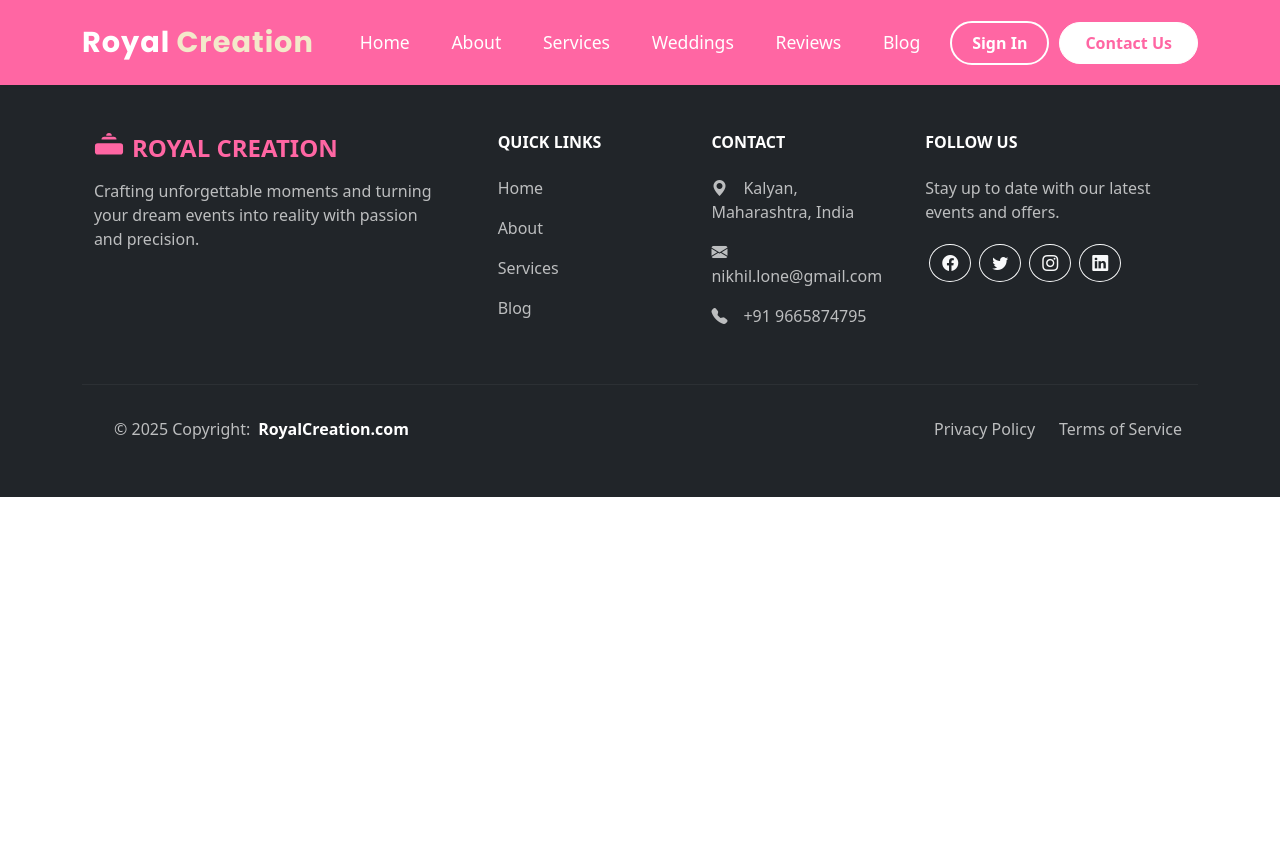
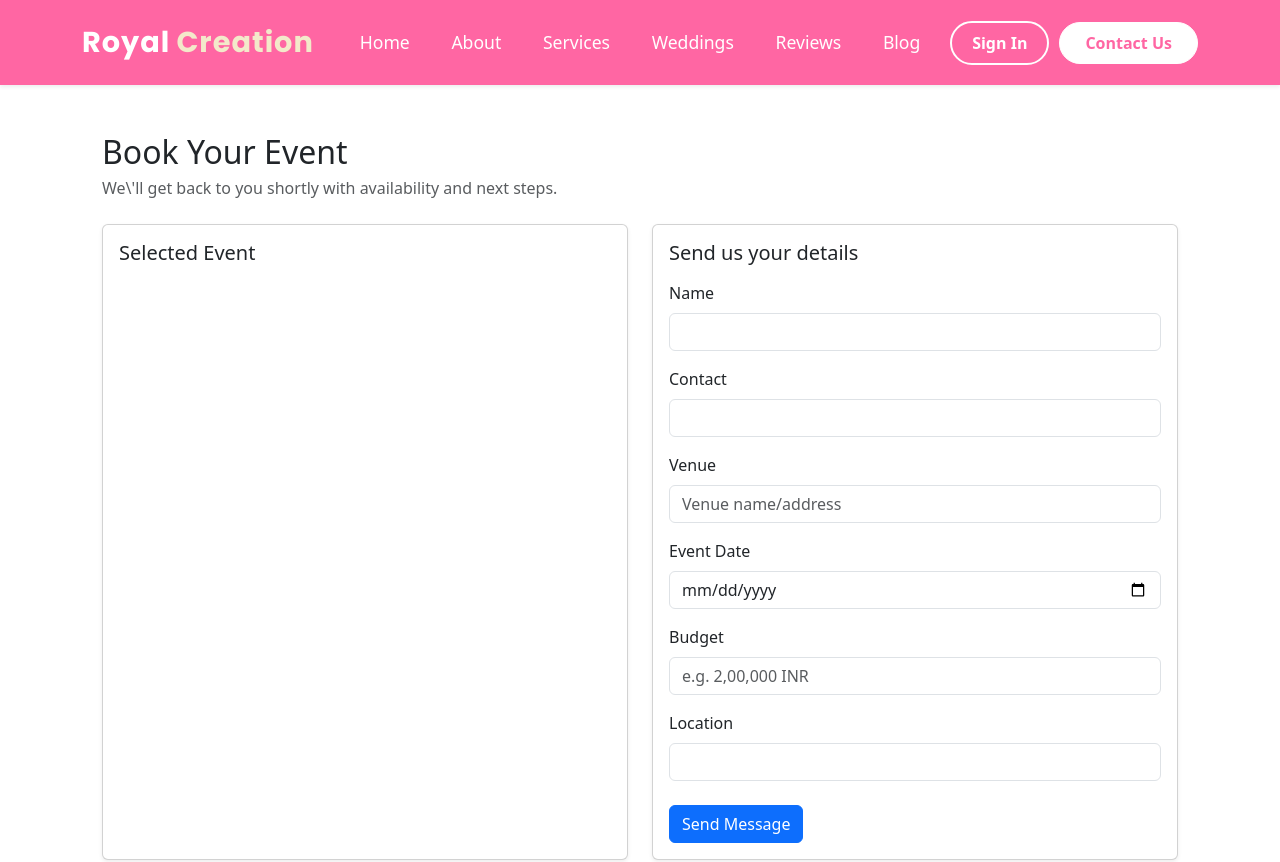
Before and after one commit to VardhanGootla/Royal-Creation, a React (Create React App) app in the folder frontend/: page /booking in a window 1280 px wide. Shown: the top 862 px of the page. Before the commit the page ends 800 px from the top, so only its background shows below. Built offline with nearby package versions, Linux system fonts and the light colour scheme.

Commit message:
book now page added

```diff
--- a/frontend/src/App.js
+++ b/frontend/src/App.js
@@ -42,6 +42,7 @@ import Conferences from './landing_page/corporateEvents/Conferences';
 import ProductLaunches from './landing_page/corporateEvents/ProductLaunches';
 import TeamBuilding from './landing_page/corporateEvents/TeamBuilding';
 import Navbar from './landing_page/Navbar';
+import BookingPage from './landing_page/BookingPage';
 import Footer from './landing_page/Footer';
 import { subcategoryData } from './landing_page/subcategories/subcategoryData';
 import SubCategoryPage from './landing_page/subcategories/SubCategoryPage';
@@ -68,6 +69,7 @@ function App() {
       <Route path="/blog/event-budgeting" element={<EventBudgeting />} />
       <Route path="/blog/decor-trends" element={<DecorTrends />} />
       <Route path="/book-event" element={<ContactUs />} />
+      <Route path="/booking" element={<BookingPage />} />
       <Route path="/details" element={<div>Details Page Placeholder</div>} />
       <Route path="/admin/dashboard/*" element={<AdminDashboard />} />
       <Route path="/weddings" element={<WeddingCategoriesPage />} />
--- /dev/null
+++ b/frontend/src/landing_page/BookingPage.js
@@ -0,0 +1,116 @@
+import React from 'react';
+import { useLocation } from 'react-router-dom';
+
+function BookingPage() {
+  const location = useLocation();
+  const eventData = location.state?.event || {};
+
+  const {
+    title = 'Selected Event',
+    location: eventLocation,
+    image,
+    description,
+    includes,
+    pricing,
+    expenses,
+    startingPrice,
+  } = eventData;
+
+  const derivedStartingPrice = startingPrice || pricing?.total || expenses?.total || '';
+
+  const handleSubmit = (e) => {
+    e.preventDefault();
+    const formData = new FormData(e.currentTarget);
+    const payload = {
+      name: formData.get('name') || '',
+      contact: formData.get('contact') || '',
+      venue: formData.get('venue') || '',
+      eventDate: formData.get('eventDate') || '',
+      budget: formData.get('budget') || '',
+      location: formData.get('location') || '',
+      event: {
+        title,
+        startingPrice: derivedStartingPrice,
+      },
+    };
+    // Replace with API call if available
+    // eslint-disable-next-line no-alert
+    alert('Thank you! We\'ve received your booking inquiry.');
+    // For debugging
+    // eslint-disable-next-line no-console
+    console.log('Booking payload:', payload);
+    e.currentTarget.reset();
+  };
+
+  return (
+    <div className="container py-5" style={{ maxWidth: '1100px' }}>
+      <div className="row g-4">
+        <div className="col-12">
+          <h1 className="h2 mb-1">Book Your Event</h1>
+          <p className="text-muted mb-0">We\'ll get back to you shortly with availability and next steps.</p>
+        </div>
+
+        <div className="col-lg-6">
+          <div className="card h-100 shadow-sm">
+            {image ? (
+              <img src={process.env.PUBLIC_URL + image} alt={title} className="card-img-top" style={{ objectFit: 'cover', height: '260px' }} />
+            ) : null}
+            <div className="card-body">
+              <h5 className="card-title mb-2">{title}</h5>
+              {eventLocation ? <p className="mb-1"><strong>Location:</strong> {eventLocation}</p> : null}
+              {derivedStartingPrice ? <p className="mb-2"><strong>Starting Price:</strong> {derivedStartingPrice}</p> : null}
+              {description ? <p className="text-muted mb-3">{description}</p> : null}
+              {Array.isArray(includes) && includes.length > 0 ? (
+                <>
+                  <h6 className="mb-2">Includes</h6>
+                  <ul className="mb-0">
+                    {includes.map((inc, i) => (
+                      <li key={i}>{inc}</li>
+                    ))}
+                  </ul>
+                </>
+              ) : null}
+            </div>
+          </div>
+        </div>
+
+        <div className="col-lg-6">
+          <div className="card h-100 shadow-sm">
+            <div className="card-body">
+              <h5 className="card-title mb-3">Send us your details</h5>
+              <form onSubmit={handleSubmit}>
+                <div className="mb-3">
+                  <label className="form-label" htmlFor="name">Name</label>
+                  <input id="name" name="name" type="text" className="form-control" required />
+                </div>
+                <div className="mb-3">
+                  <label className="form-label" htmlFor="contact">Contact</label>
+                  <input id="contact" name="contact" type="tel" className="form-control" required />
+                </div>
+                <div className="mb-3">
+                  <label className="form-label" htmlFor="venue">Venue</label>
+                  <input id="venue" name="venue" type="text" className="form-control" placeholder="Venue name/address" />
+                </div>
+                <div className="mb-3">
+                  <label className="form-label" htmlFor="eventDate">Event Date</label>
+                  <input id="eventDate" name="eventDate" type="date" className="form-control" required />
+                </div>
+                <div className="mb-3">
+                  <label className="form-label" htmlFor="budget">Budget</label>
+                  <input id="budget" name="budget" type="text" className="form-control" placeholder="e.g. 2,00,000 INR" />
+                </div>
+                <div className="mb-4">
+                  <label className="form-label" htmlFor="location">Location</label>
+                  <input id="location" name="location" type="text" className="form-control" defaultValue={eventLocation || ''} />
+                </div>
+                <button type="submit" className="btn btn-primary">Send Message</button>
+              </form>
+            </div>
+          </div>
+        </div>
+      </div>
+    </div>
+  );
+}
+
+export default BookingPage;
--- a/frontend/src/landing_page/birthdayParties/BirthdayCategoryPage.js
+++ b/frontend/src/landing_page/birthdayParties/BirthdayCategoryPage.js
@@ -1,10 +1,12 @@
 import React, { useState } from 'react';
+import { useNavigate } from 'react-router-dom';
 import { Container, Row, Col, Card, Button, Modal } from 'react-bootstrap';
 import { motion } from 'framer-motion';
 
 const BirthdayCategoryPage = ({ category }) => {
   const [showModal, setShowModal] = useState(false);
   const [selectedParty, setSelectedParty] = useState(null);
+  const navigate = useNavigate();
 
   const handleShowModal = (party) => {
     setSelectedParty(party);
@@ -160,7 +162,13 @@ const BirthdayCategoryPage = ({ category }) => {
                       <Button variant="link" className="btn-details me-2" onClick={() => handleShowModal(party)}>
                         View Details
                       </Button>
-                      <Button variant="link" className="btn-book">Book Now</Button>
+                      <Button
+                        variant="link"
+                        className="btn-book"
+                        onClick={() => navigate('/booking', { state: { event: party } })}
+                      >
+                        Book Now
+                      </Button>
                     </div>
                   </Card.Body>
                 </Card>
@@ -228,7 +236,11 @@ const BirthdayCategoryPage = ({ category }) => {
             <Button variant="secondary" onClick={handleCloseModal}>
               Close
             </Button>
-            <Button variant="primary" className="btn-details">
+            <Button
+              variant="primary"
+              className="btn-details"
+              onClick={() => navigate('/booking', { state: { event: selectedParty } })}
+            >
               Book This Package
             </Button>
           </Modal.Footer>
--- a/frontend/src/landing_page/corporateEvents/CorporateEventCategoryPage.js
+++ b/frontend/src/landing_page/corporateEvents/CorporateEventCategoryPage.js
@@ -1,10 +1,12 @@
 import React, { useState } from 'react';
+import { useNavigate } from 'react-router-dom';
 import { Container, Row, Col, Card, Button, Modal } from 'react-bootstrap';
 import { motion } from 'framer-motion';
 
 const CorporateEventCategoryPage = ({ category }) => {
   const [showModal, setShowModal] = useState(false);
   const [selectedEvent, setSelectedEvent] = useState(null);
+  const navigate = useNavigate();
 
   const handleShowModal = (event) => {
     setSelectedEvent(event);
@@ -160,7 +162,13 @@ const CorporateEventCategoryPage = ({ category }) => {
                       <Button variant="link" className="btn-details me-2" onClick={() => handleShowModal(event)}>
                         View Details
                       </Button>
-                      <Button variant="link" className="btn-book">Book Now</Button>
+                      <Button
+                        variant="link"
+                        className="btn-book"
+                        onClick={() => navigate('/booking', { state: { event: event } })}
+                      >
+                        Book Now
+                      </Button>
                     </div>
                   </Card.Body>
                 </Card>
@@ -228,7 +236,11 @@ const CorporateEventCategoryPage = ({ category }) => {
             <Button variant="secondary" onClick={handleCloseModal}>
               Close
             </Button>
-            <Button variant="primary" className="btn-details">
+            <Button
+              variant="primary"
+              className="btn-details"
+              onClick={() => navigate('/booking', { state: { event: selectedEvent } })}
+            >
               Book This Package
             </Button>
           </Modal.Footer>
--- a/frontend/src/landing_page/subcategories/SubCategoryPage.js
+++ b/frontend/src/landing_page/subcategories/SubCategoryPage.js
@@ -1,10 +1,12 @@
 import React, { useState } from 'react';
+import { useNavigate } from 'react-router-dom';
 import { Container, Row, Col, Card, Button, Modal } from 'react-bootstrap';
 import { motion } from 'framer-motion';
 
 const SubCategoryPage = ({ subcategory }) => {
   const [showModal, setShowModal] = useState(false);
   const [selectedItem, setSelectedItem] = useState(null);
+  const navigate = useNavigate();
 
   const handleShowModal = (item) => {
     setSelectedItem(item);
@@ -160,7 +162,13 @@ const SubCategoryPage = ({ subcategory }) => {
                       <Button variant="link" className="btn-details me-2" onClick={() => handleShowModal(item)}>
                         View Details
                       </Button>
-                      <Button variant="link" className="btn-book">Book Now</Button>
+                      <Button
+                        variant="link"
+                        className="btn-book"
+                        onClick={() => navigate('/booking', { state: { event: item } })}
+                      >
+                        Book Now
+                      </Button>
                     </div>
                   </Card.Body>
                 </Card>
--- a/frontend/src/landing_page/weddingDiaries/CulturePage.js
+++ b/frontend/src/landing_page/weddingDiaries/CulturePage.js
@@ -1,10 +1,12 @@
 import React, { useState } from 'react';
+import { useNavigate } from 'react-router-dom';
 import { Container, Row, Col, Card, Button, Modal } from 'react-bootstrap';
 import { motion } from 'framer-motion';
 
 const CulturePage = ({ culture }) => {
   const [showModal, setShowModal] = useState(false);
   const [selectedWedding, setSelectedWedding] = useState(null);
+  const navigate = useNavigate();
 
   const handleShowModal = (wedding) => {
     setSelectedWedding(wedding);
@@ -160,7 +162,13 @@ const CulturePage = ({ culture }) => {
                       <Button variant="link" className="btn-details me-2" onClick={() => handleShowModal(wedding)}>
                         View Details
                       </Button>
-                      <Button variant="link" className="btn-book">Book Now</Button>
+                      <Button
+                        variant="link"
+                        className="btn-book"
+                        onClick={() => navigate('/booking', { state: { event: wedding } })}
+                      >
+                        Book Now
+                      </Button>
                     </div>
                   </Card.Body>
                 </Card>
```
Also changed, not shown: frontend/src/landing_page/anniversaries/AnniversaryCategoryPage.js (+14 -2 lines), frontend/src/landing_page/engagement/EngagementCategoryPage.js (+14 -2 lines).
